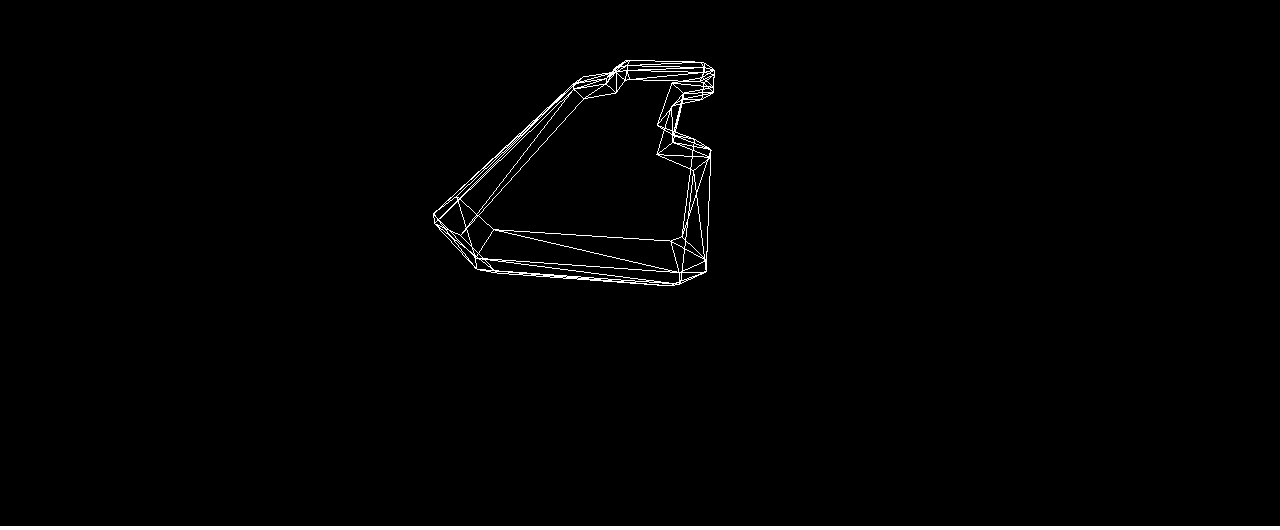
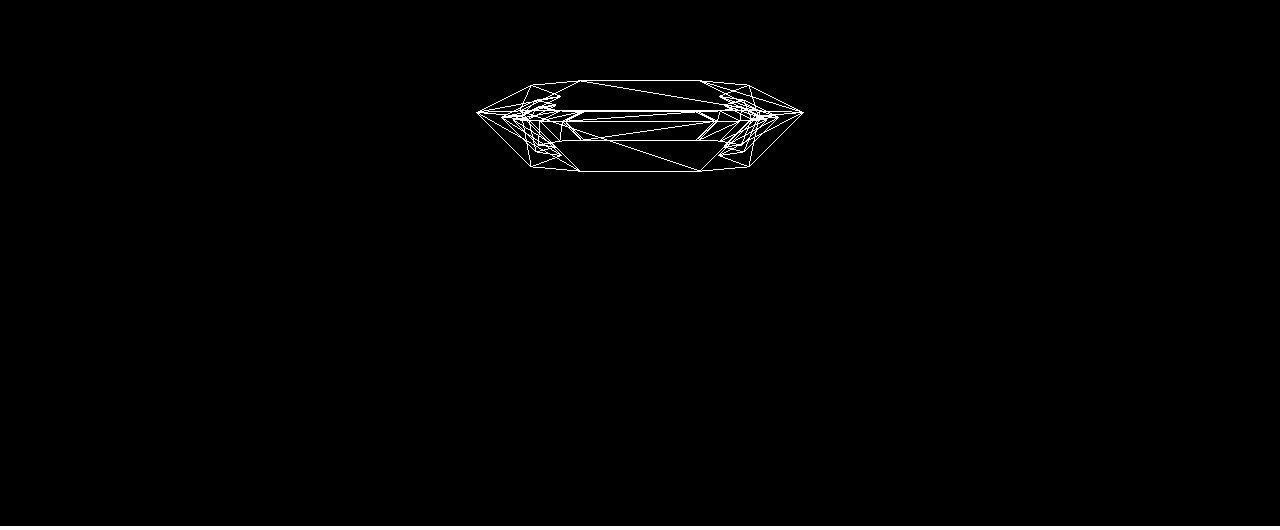
Before and after one commit to hdachev/heli, a website: page modeller.html in a window 1280 px wide. Shown: the part 274-804 px from the top of the page. Drawn offline with Linux system fonts and the light colour scheme.

Commit message:
hgr carrier model draft

```diff
--- a/lib/vehicles/carrier.js
+++ b/lib/vehicles/carrier.js
@@ -32,10 +32,9 @@
 
     , CHOP = 10
     , MID_CHOP = 25
-    , BIG_CHOP = 35
 
       // starting with only two contours
-    , wide, tight, hull;
+    , wide, hull;
 
 
   // this is our wide contour
@@ -45,10 +44,13 @@
     // front side and right corner
     .moveToXZ(LEFT_X, FRONT_Z).label('fleft')
     .moveX(WIDTH).label('fright')
-    .moveXZ(BIG_CHOP, BIG_CHOP)
+    .moveXZ(MID_CHOP, MID_CHOP)
 
     // long right side and corners
-    .moveZ(LENGTH * 0.7)
+    .moveZ(LENGTH * 0.6)
+    .moveXZ(CHOP, CHOP)
+    .moveZ(LENGTH * 0.1)
+
     .moveXZ(-MID_CHOP, MID_CHOP)
     .moveToZ(BACK_Z) // an abs move to back guide
 
@@ -74,19 +76,14 @@
   // lets start with the same contour,
   // contract it and displace it vertically.
 
-  // grow with neg chop is shrink.
-
-  tight = wide.clone()
-    .growXZ(CHOP);
-
 
   // this is our hull
 
   hull = modeller.makePolyFromPaths([
-    tight.clone().translateY(CHOP)
-  , wide.clone().translateY(CHOP / 4)
-  , wide.clone().translateY(-CHOP / 4)
-  , tight.clone().translateY(-CHOP)
+    wide.clone().translateY(CHOP / 2).growXZ(CHOP)
+  , wide.clone()
+  , wide.clone().growXZ(CHOP)
+  , wide.clone().translateY(-CHOP).growXZ(1.5 * CHOP)
   ]);
 
 
--- /dev/null
+++ b/lib/vehicles/carrier2.js
@@ -0,0 +1,80 @@
+/*global window:false*/
+
+(function(modeller) {
+
+  var XL = 60
+    , L = 40
+    , M = 20
+    , S = 10
+    , XS = 5
+
+    , wide
+    , upper
+    , lower
+    , hull;
+
+
+  wide = modeller.makePath()
+
+    .moveX(M)
+    .moveXZ(S, -S)
+
+    .moveZ(-L)
+    .moveXZ(S, -M)
+
+    .moveZ(-L)
+    .moveXZ(S, -M)
+
+    .moveZ(-XL)
+    .moveXZ(-S, -S)
+    .moveZ(-S);
+
+  // complete the wide contour with a mirror
+  wide = wide.concat(
+    wide
+      .clone()
+      .forEachVertex(function(v) {
+        v.x = - v.x;
+      })
+      .reverse()
+  );
+
+  function shrinkX(amount, obj) {
+    obj.forEachVertex(function(v) {
+      if (v.x > 0)
+        v.x -= S;
+      else
+        v.x += S;
+    });
+
+    return obj;
+  }
+
+  //
+  upper = shrinkX(
+    S, wide.clone()
+      .translateY(XS)
+  );
+
+  //
+  lower = shrinkX(
+    S, wide.clone()
+      .translateY(-S)
+  );
+
+  //
+  hull = modeller.makePolyFromPaths([
+    upper
+  , wide
+  , lower
+  ]);
+
+  //
+  hull.center();
+
+  modeller.makeCarrierGeometry = function() {
+    return hull.makeGeometry();
+  };
+
+}
+(window.modeller));
--- a/modeller.html
+++ b/modeller.html
@@ -19,15 +19,15 @@
     <script src="lib/modeller/math2d.js"></script>
     <script src="lib/modeller/modeller.js"></script>
 
-    <script src="lib/vehicles/carrier.js"></script>
+    <script src="lib/vehicles/carrier2.js"></script>
 
     <script>
 
+    (function(){
+
+
       var camera, scene, renderer;
       var mesh;
-
-      init();
-      animate();
 
       function init() {
 
@@ -41,7 +41,7 @@
           70, window.innerWidth / window.innerHeight, 1, 1000
         );
 
-        camera.position.z = 400;
+        camera.position.z = 200;
 
         scene = new THREE.Scene();
 
@@ -69,16 +69,32 @@
         renderer.setSize( window.innerWidth, window.innerHeight );
       }
 
+      var mouseX = 0
+        , mouseY = 0;
+
       function animate() {
-
         requestAnimationFrame( animate );
 
-        mesh.rotation.x += 0.001;
-        mesh.rotation.y += 0.01;
+        camera.position.x += ( mouseX - camera.position.x ) * .05;
+        camera.position.y += ( - mouseY - camera.position.y ) * .05;
+        camera.lookAt( scene.position );
 
         renderer.render( scene, camera );
       }
 
+      document.addEventListener('mousemove', function(e) {
+        mouseX = ( event.clientX - window.innerWidth / 2 );
+        mouseY = ( event.clientY - window.innerHeight / 2 );
+      });
+
+
+      //
+
+      init();
+      animate();
+    }
+    ());
+
     </script>
   </body>
 </html>
```
Also changed, not shown: lib/modeller/modeller.js.
